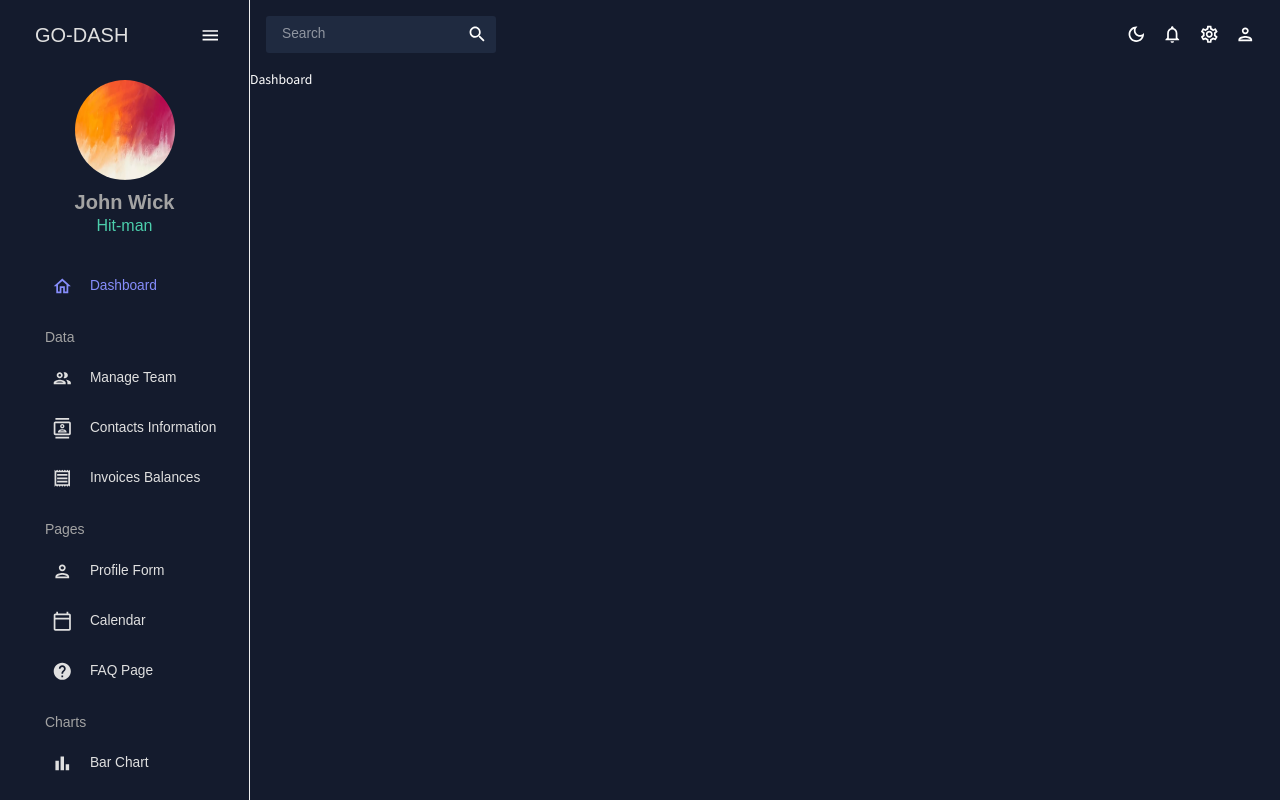
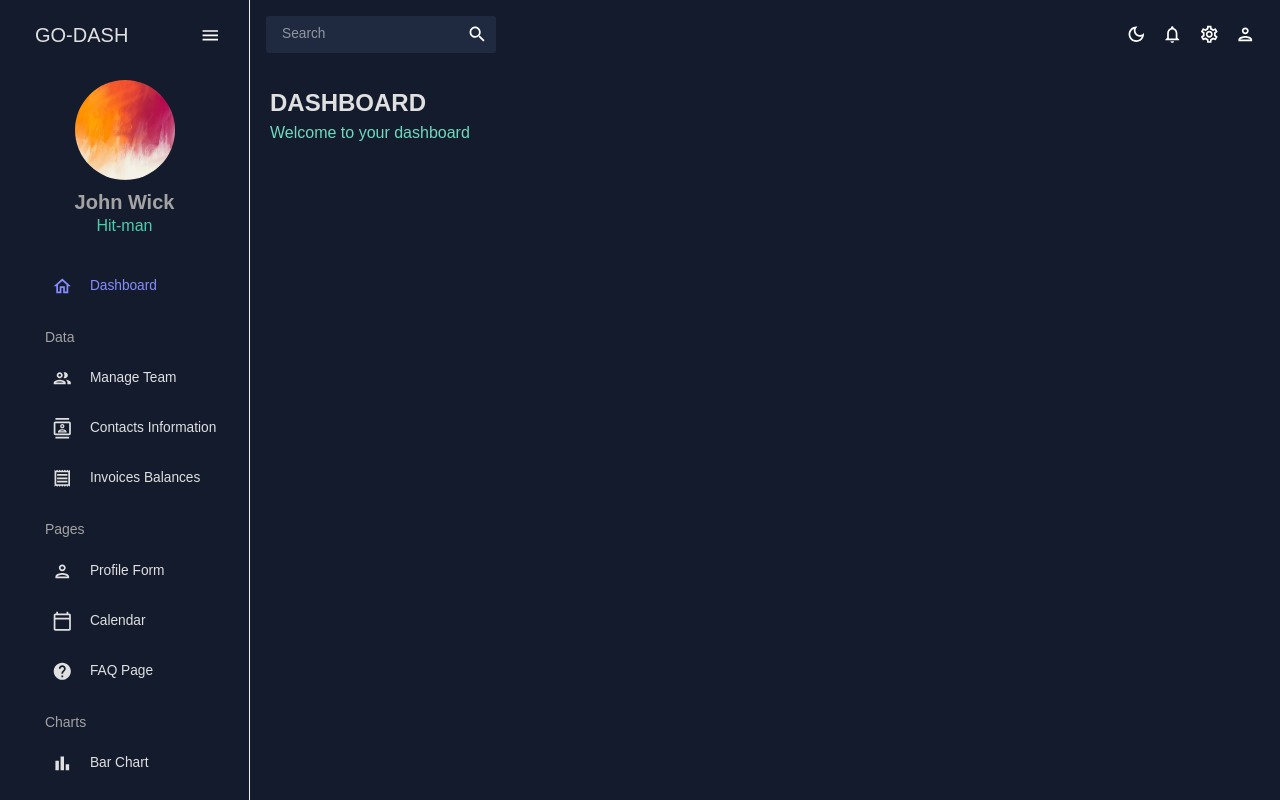
Before and after one commit to iancenry/admin-dashboard, a React (Vite) app: page / in a window 1280 px wide. Built offline with nearby package versions, Linux system fonts and the light colour scheme.

Commit message:
chore: add scenes

```diff
--- a/src/scenes/dashboard/Dashboard.jsx
+++ b/src/scenes/dashboard/Dashboard.jsx
@@ -1,5 +1,14 @@
+import { Box } from '@mui/material';
+import { Header } from '../../components';
+
 const Dashboard = () => {
-  return <div>Dashboard</div>;
+  return (
+    <Box m="20px">
+      <Box display="flex" justifyContent="space-between" alignItems="center">
+        <Header title="DASHBOARD" subtitle="Welcome to your dashboard " />
+      </Box>
+    </Box>
+  );
 };
 
 export default Dashboard;
```
